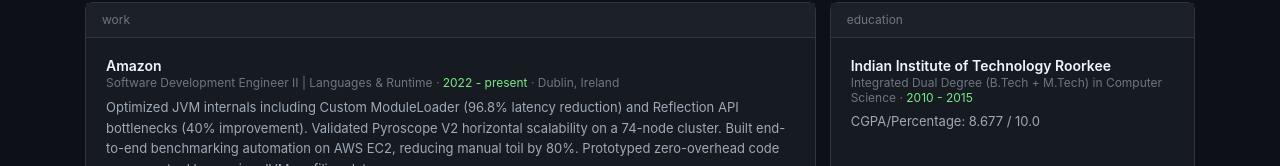
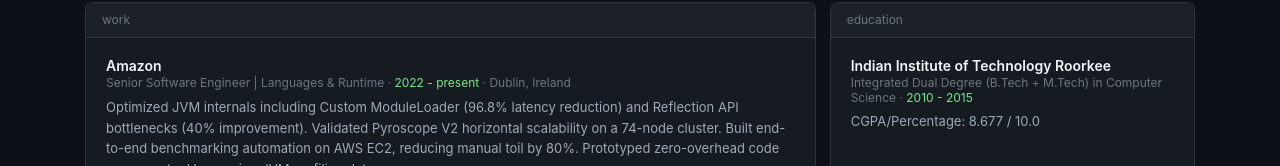
Before and after one commit to vish-chan/vish-chan.github.io, a React (Create React App) app: page / in a window 1280 px wide. Shown: the part 1074-1240 px from the top of the page. Built offline with nearby package versions, Linux system fonts and the light colour scheme.

Commit message:
Update algopad URL and title to Senior SDE

```diff
--- a/src/App.js
+++ b/src/App.js
@@ -12,7 +12,7 @@
     <div className="top-banner">
       <div className="container banner-inner">
         <span>🚀 <strong>AlgoFlow</strong> — Visualize Java algorithms step by step, zero instrumentation.{' '}
-          <a href="https://algopad.up.railway.app/" target="_blank" rel="noopener noreferrer">Try it live →</a>
+          <a href="https://www.algopad.dev/" target="_blank" rel="noopener noreferrer">Try it live →</a>
         </span>
         <button className="banner-close" onClick={() => setVisible(false)}>✕</button>
       </div>
--- a/src/components/Portfolio.js
+++ b/src/components/Portfolio.js
@@ -9,7 +9,7 @@
   '   \\ V / | \\__ \\ | | | (_| | | | |___| | | | (_| | | | | (_| |',
   '    \\_/  |_|___/_| |_|\\__,_|_|  \\____|_| |_|\\__,_|_| |_|\\__,_|',
   '',
-  '  role   ~ SDE II @ Amazon \u2014 Languages & Runtime',
+  '  role   ~ Senior SDE @ Amazon \u2014 Languages & Runtime',
   '  focus  ~ JVM internals \u00b7 performance engineering',
   '  edu    ~ IIT Roorkee CS \u2014 B.Tech + M.Tech, 2015',
   '  bg     ~ OpenJDK contributor \u00b7 systems \u00b7 distributed computing',
--- a/src/data/experience.js
+++ b/src/data/experience.js
@@ -2,7 +2,7 @@
     {
         id: 8,
         company: "Amazon",
-        designation: "Software Development Engineer II | Languages & Runtime",
+        designation: "Senior Software Engineer | Languages & Runtime",
         duration: "2022 - present",
         location: "Dublin, Ireland",
         desc: "Optimized JVM internals including Custom ModuleLoader (96.8% latency reduction) and Reflection API bottlenecks (40% improvement). Validated Pyroscope V2 horizontal scalability on a 74-node cluster. Built end-to-end benchmarking automation on AWS EC2, reducing manual toil by 80%. Prototyped zero-overhead code coverage tool leveraging JVM profiling data.",
--- a/src/data/projects.js
+++ b/src/data/projects.js
@@ -6,7 +6,7 @@
         tech: ["Java", "Spring Boot", "ByteBuddy", "React", "TypeScript"],
         desc: "Write Java algorithms and see them execute step by step. Uses a Java agent to transform bytecode at class load time, automatically visualizing arrays, collections, trees, graphs, and method calls with zero manual instrumentation.",
         github: "https://github.com/vish-chan/AlgoFlow",
-        link: "https://algopad.up.railway.app/",
+        link: "https://www.algopad.dev/",
     },
     {
         id: 6,
```
